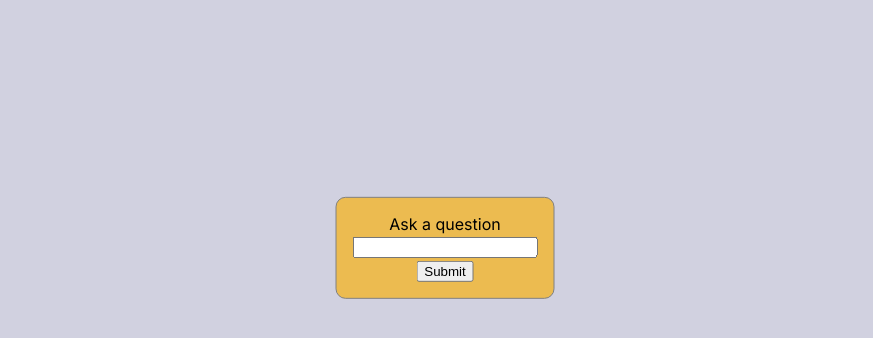
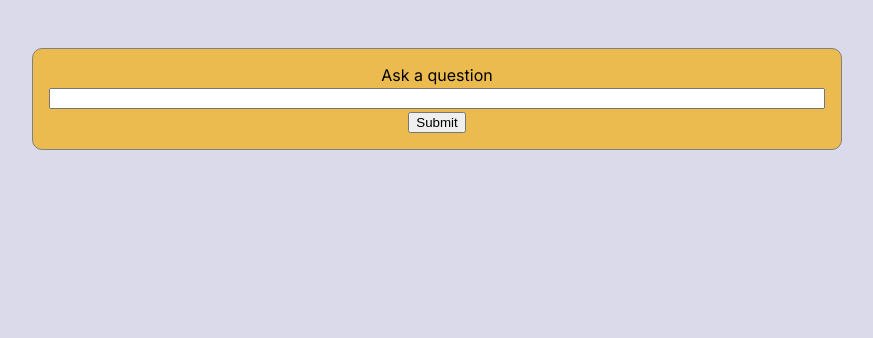
Before and after one commit to danugarri/nlp-next, a Next.js app: page / in a window 1280 px wide. Shown: the top 338 px of the page, without its empty margins (203-1076 px from the left). Built offline with nearby package versions, Linux system fonts and the light colour scheme.

Commit message:
improved css

```diff
--- /dev/null
+++ b/src/app/components/FeedBack/FeedBack.module.css
@@ -0,0 +1,3 @@
+.feedback-container {
+    margin: 2rem;
+}
--- a/src/app/components/FeedBack/FeedBack.tsx
+++ b/src/app/components/FeedBack/FeedBack.tsx
@@ -1,7 +1,8 @@
 import React from 'react';
+import styles from './FeedBack.module.css';
 
 const FeedBack = ({ queryResponse }: { queryResponse: string }) => {
-  return <div>{queryResponse}</div>;
+  return <div className={styles['feedback-container']}>{queryResponse}</div>;
 };
 
 export default FeedBack;
--- a/src/app/components/SearchForm/SearchForm.module.css
+++ b/src/app/components/SearchForm/SearchForm.module.css
@@ -8,4 +8,9 @@
   gap: 0.2rem;
   border-radius: 10px;
   border: 1px solid grey;
+  margin: 3rem auto
 }
+
+.input-container {
+  width: 60vw;
+}
--- a/src/app/components/SearchForm/SearchForm.tsx
+++ b/src/app/components/SearchForm/SearchForm.tsx
@@ -7,7 +7,7 @@ const SearchForm = ({ handleSubmit, handleChange, query }: SearchFormProps) => {
   return (
     <form onSubmit={handleSubmit} className={styles['form-container']}>
       <label htmlFor="nlp-input">Ask a question</label>
-      <input type="text" onChange={handleChange} value={query} />
+      <input type="text" onChange={handleChange} value={query} className={styles['input-container']} />
       <input type="submit" />
     </form>
   );
--- a/src/app/globals.css
+++ b/src/app/globals.css
@@ -1,11 +1,8 @@
 :root {
   --font-mono: ui-monospace, Menlo, Monaco, 'Cascadia Mono', 'Segoe UI Mono', 'Roboto Mono', 'Oxygen Mono',
     'Ubuntu Monospace', 'Source Code Pro', 'Fira Mono', 'Droid Sans Mono', 'Courier New', monospace;
+
   body {
-    background-color: rgb(209, 209, 224);
-    position: absolute;
-    top: 30vh;
-    left: 50%;
-    transform: translate(-50%, -50%);
+    background-color: rgb(218, 218, 235);
   }
 }
--- a/src/hooks/useNlp.ts
+++ b/src/hooks/useNlp.ts
@@ -1,5 +1,6 @@
 import { Document, VectorStoreIndex } from 'llamaindex';
 import fs from 'fs/promises';
+
 export const useNlp = () => {
   async function processNaturalLanguageQuery(query: string) {
     // Defined sample document to read
```
